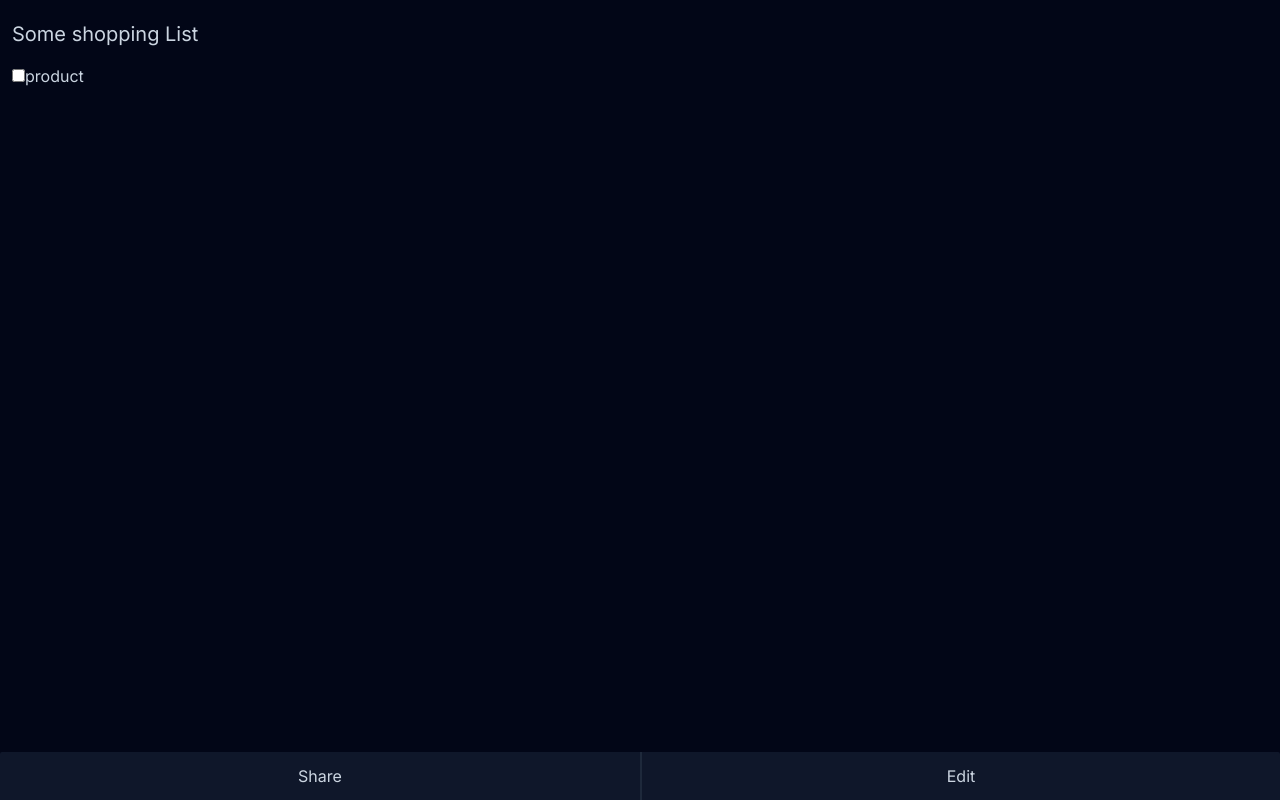
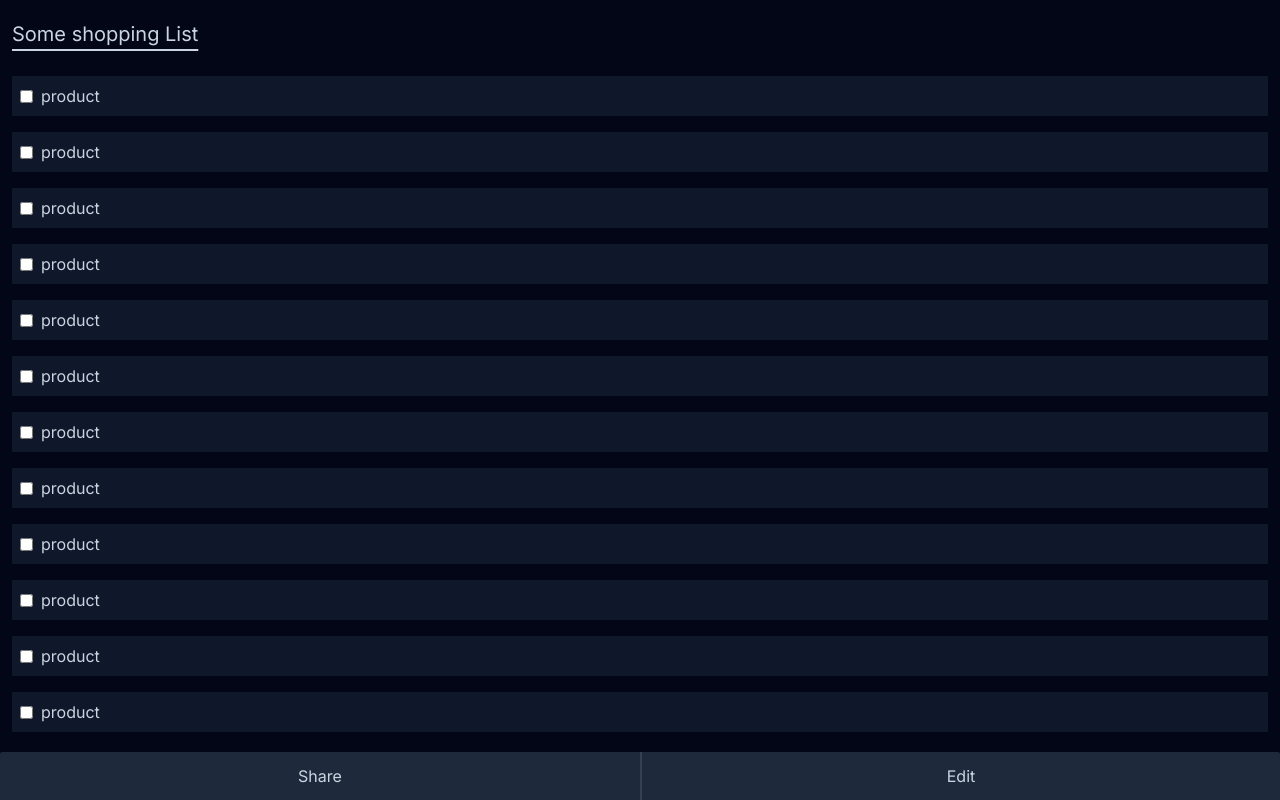
Before and after one commit to Pawel1894/shopping-list, a Next.js app: page / in a window 1280 px wide. Built offline with nearby package versions, Linux system fonts and the light colour scheme.

Commit message:
shopping-list layout

```diff
--- a/components/shopping-list/heading.tsx
+++ b/components/shopping-list/heading.tsx
@@ -1,5 +1,5 @@
 export const Heading = () => {
   return (
-    <h1 className="text-xl">Some shopping List</h1>
+    <h1 className="text-xl underline underline-offset-8">Some shopping List</h1>
   );
 }
--- a/components/shopping-list/menu.tsx
+++ b/components/shopping-list/menu.tsx
@@ -1,8 +1,8 @@
 export const Menu = () => {
   return (
-    <div className="mt-auto w-full bg-slate-900 h-12 rounded-t-sm grid grid-cols-2">
+    <div className="mt-auto w-full bg-slate-800 h-full rounded-t-sm grid grid-cols-2">
       <button>Share</button>
-      <button className="border-l-2 border-slate-800">Edit</button>
+      <button className="border-l-2 border-slate-700">Edit</button>
     </div>
   );
 };
--- a/components/shopping-list/product-list.tsx
+++ b/components/shopping-list/product-list.tsx
@@ -2,7 +2,49 @@ import { Product } from "./product";
 
 export const ProductList = () => {
   return (
-    <ul>
+    <ul className="flex flex-col gap-4 overflow-y-auto">
+      <li>
+        <Product />
+      </li>
+      <li>
+        <Product />
+      </li>
+      <li>
+        <Product />
+      </li>
+      <li>
+        <Product />
+      </li>
+      <li>
+        <Product />
+      </li>
+      <li>
+        <Product />
+      </li>
+      <li>
+        <Product />
+      </li>
+      <li>
+        <Product />
+      </li>
+      <li>
+        <Product />
+      </li>
+      <li>
+        <Product />
+      </li>
+      <li>
+        <Product />
+      </li>
+      <li>
+        <Product />
+      </li>
+      <li>
+        <Product />
+      </li>
+      <li>
+        <Product />
+      </li>
       <li>
         <Product />
       </li>
--- a/components/shopping-list/product.tsx
+++ b/components/shopping-list/product.tsx
@@ -1,10 +1,8 @@
 export const Product = () => {
   return (
-    <div>
-      <label>
-        <input type="checkbox" name="" id="" />
-        product
-      </label>
-    </div>
+    <label className="p-2 bg-slate-900 flex items-center gap-2">
+      <input type="checkbox" name="" id="" />
+      product
+    </label>
   );
 };
--- a/components/shopping-list/shopping-list.tsx
+++ b/components/shopping-list/shopping-list.tsx
@@ -5,11 +5,13 @@ import { ProductList } from "./product-list";
 export const ShoppingList = () => {
   return (
     <div className="flex flex-col h-full">
-      <div className="flex flex-col px-3 py-5 gap-4">
+      <div className="flex flex-col px-3 pt-5 pb-2 overflow-y-auto gap-7">
         <Heading />
         <ProductList />
       </div>
-      <Menu />
+      <div className="flex-shrink-0 h-12">
+        <Menu />
+      </div>
     </div>
   );
 };
```
